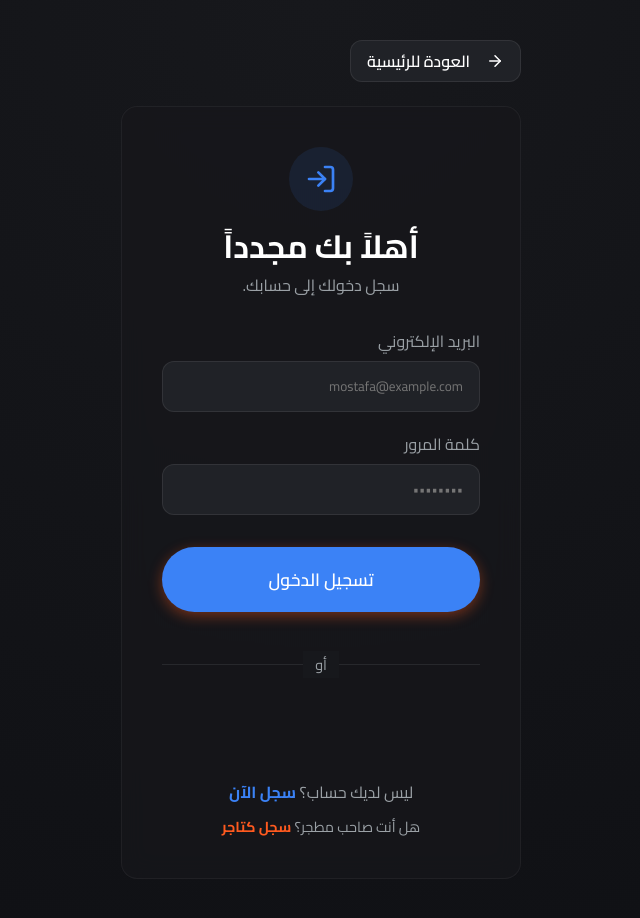
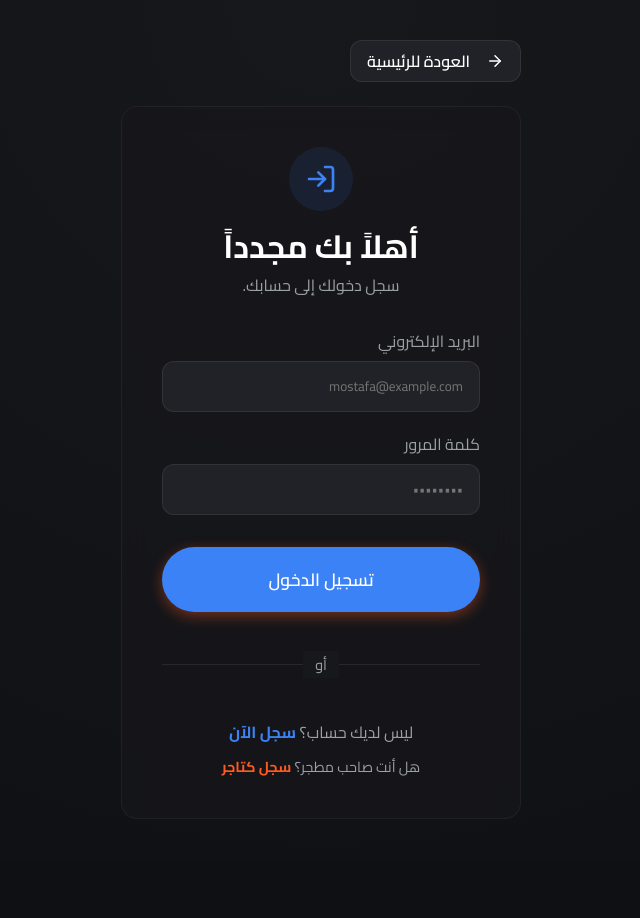
Before and after one commit to anadarsh572/frontend-delivery, a React (Vite) app: page /login in a window 1280 px wide. Shown: the whole page, without its empty margins (319-959 px from the left). After the commit the page ends 859 px from the top, so only its background shows below. Built offline with nearby package versions, Linux system fonts and the light colour scheme.

Commit message:
Fix production login and CORS stability

```diff
--- a/src/index.css
+++ b/src/index.css
@@ -32,6 +32,7 @@
 
   --transition: all 0.3s cubic-bezier(0.4, 0, 0.2, 1);
   --font-family: 'Cairo', sans-serif;
+  direction: rtl; /* نقلناها هنا لحل التحذير */
 }
 
 * {
@@ -48,7 +49,6 @@ html, body {
   -webkit-font-smoothing: antialiased;
   min-height: 100vh;
   overflow-x: hidden;
-  direction: rtl;
 }
 
 /* Base Styles */
--- a/src/pages/auth/Login.jsx
+++ b/src/pages/auth/Login.jsx
@@ -1,7 +1,7 @@
 import { useState } from 'react';
 import { useNavigate, Link, useLocation } from 'react-router-dom';
 import { LogIn, ArrowLeft, AlertCircle } from 'lucide-react';
-import { GoogleLogin } from '@react-oauth/google';
+// import { GoogleLogin } from '@react-oauth/google';
 import { useAuth } from '../../context/AuthContext';
 import apiClient from '../../api/client';
 
@@ -79,6 +79,7 @@ const Login = () => {
     }
   };
 
+  /*
   const handleGoogleSuccess = async (credentialResponse) => {
     setLoading(true);
     setError(null);
@@ -118,6 +119,7 @@ const Login = () => {
       setLoading(false);
     }
   };
+  */
 
   return (
     <div className="landing-container animate-fade-up" style={{ minHeight: '100vh', display: 'flex', flexDirection: 'column', alignItems: 'center', justifyContent: 'center', padding: '40px 20px' }}>
@@ -186,6 +188,7 @@ const Login = () => {
             <span style={{ position: 'relative', background: 'var(--bg-secondary)', padding: '0 12px', color: 'var(--text-secondary)', fontSize: '0.9rem', zIndex: 1 }}>أو</span>
           </div>
 
+          {/*
           <div style={{ display: 'flex', justifyContent: 'center' }}>
             <GoogleLogin
               onSuccess={handleGoogleSuccess}
@@ -196,6 +199,7 @@ const Login = () => {
               locale="ar"
             />
           </div>
+          */}
         </form>
 
         <div style={{ textAlign: 'center', marginTop: '24px', color: 'var(--text-secondary)', display: 'flex', flexDirection: 'column', gap: '12px' }}>
```
Also changed, not shown: 1 other file (tests, documents, lock files or other folders).
